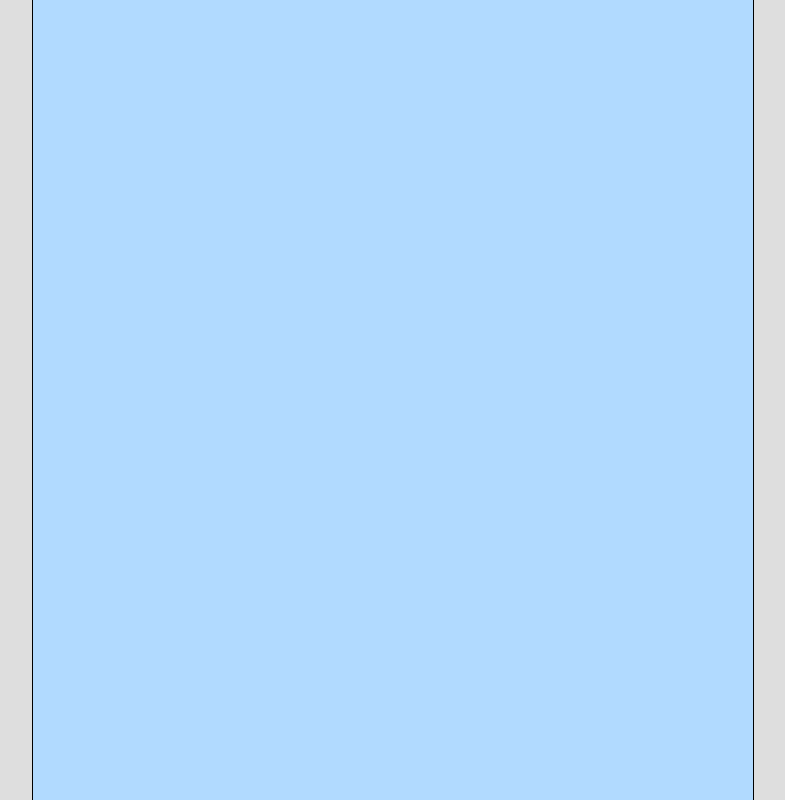
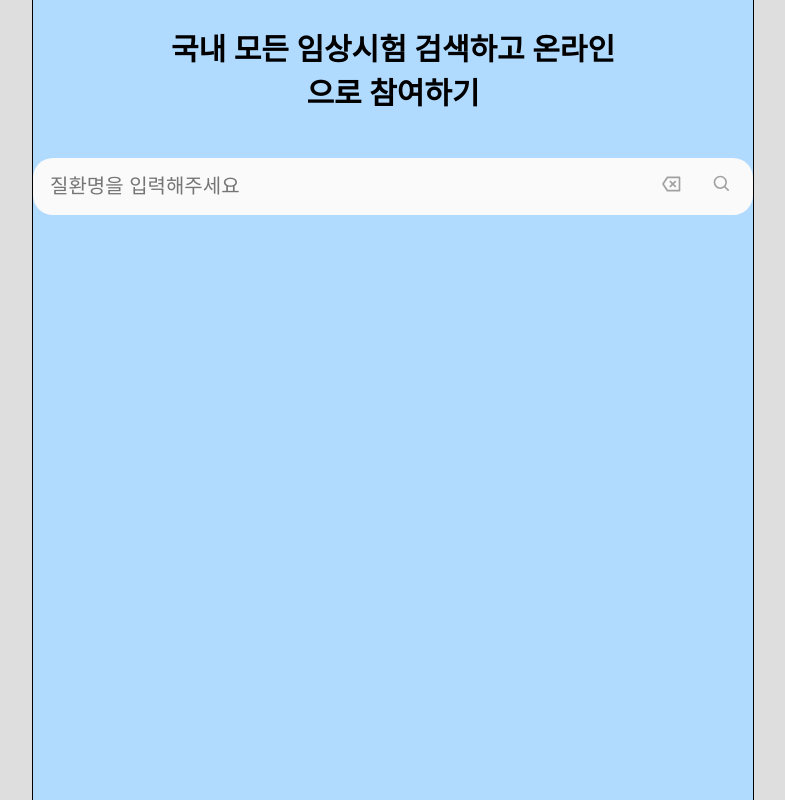
Before and after one commit to Hyeondoonge/pre-onboarding-11th-4, a React (Create React App) app: page / in a window 1280 px wide. Shown: the whole page, without its empty margins (247-1032 px from the left). Built offline with nearby package versions, Linux system fonts and the light colour scheme.

Commit message:
타이틀, 검색창, 검색결과 레이아웃 (#4)
- isFocused 상태에 따른 SearchArea, Result 렌더링 및 스타일 변화
- error boundary 작동을 위한 자식 컴포넌트 분리, 레이아웃

```diff
--- a/package.json
+++ b/package.json
@@ -6,6 +6,7 @@
     "axios": "^1.4.0",
     "react": "^18.2.0",
     "react-dom": "^18.2.0",
+    "react-icons": "^4.10.1",
     "styled-components": "^6.0.4"
   },
   "devDependencies": {
--- a/src/App.tsx
+++ b/src/App.tsx
@@ -1,4 +1,5 @@
 import CustomThemeProvider from 'contexts/UserThemeProvider';
+import SearchPage from 'pages/SearchPage';
 import GlobalStyle from 'styles/GlobalStyle';
 
 function App() {
@@ -6,6 +7,7 @@ function App() {
     <>
       <CustomThemeProvider>
         <GlobalStyle />
+        <SearchPage />
       </CustomThemeProvider>
     </>
   );
--- /dev/null
+++ b/src/components/Result.tsx
@@ -0,0 +1,79 @@
+import { styled } from 'styled-components';
+import ErrorBoundary from './ErrorBoundary';
+import ResultErrorFallback from './ResultErrorFallback';
+
+export default function Result() {
+  return (
+    <StyledResult>
+      <StyledBorder>
+        <div />
+      </StyledBorder>
+      <ErrorBoundary fallback={<ResultErrorFallback />}>
+        <List />
+      </ErrorBoundary>
+    </StyledResult>
+  );
+}
+
+function List() {
+  const data = {
+    result: []
+  }; // 목데이터
+  const MAX_LENGTH = 10;
+  const RESULT_LENGTH = Math.min(MAX_LENGTH, data.result.length);
+
+  return (
+    <StyledList>
+      {data.result.length === 0 && <StyledItem>검색결과가 없습니다.</StyledItem>}
+      {data.result
+        .filter((_, index) => index < RESULT_LENGTH)
+        .map(({ sickNm }, index) => (
+          <StyledSickItem key={index}>{sickNm}</StyledSickItem>
+        ))}
+    </StyledList>
+  );
+}
+
+const StyledResult = styled.div`
+  position: relative;
+  width: 100%;
+
+  background-color: ${(props) => props.theme.textBackground};
+  border-bottom-left-radius: 20px;
+  border-bottom-right-radius: 20px;
+  overflow: hidden;
+  color: ${(props) => props.theme.main};
+  border: ${(props) => props.theme.textBorder};
+  border-top: none;
+`;
+
+const StyledList = styled.ul`
+  padding: 0;
+  margin: 0;
+  list-style: none;
+  display: flex;
+  flex-direction: column;
+`;
+
+const StyledItem = styled.li`
+  padding: 15px;
+`;
+
+const StyledSickItem = styled(StyledItem)`
+  cursor: pointer;
+  &:hover {
+    background-color: ${(props) => props.theme.focused};
+  }
+`;
+
+const StyledBorder = styled.div`
+  display: flex;
+  justify-content: center;
+  div {
+    width: 95%;
+    height: 1px;
+    background-color: ${(props) => props.theme.border};
+    position: absolute;
+    top: 0;
+  }
+`;
--- a/src/components/ResultErrorFallback.tsx
+++ b/src/components/ResultErrorFallback.tsx
@@ -5,9 +5,9 @@ export default function ResultErrorFallback() {
     <StyledResultErrorFallback>
       <div>
         <div>검색도중 오류가 발생하여</div>
-        <div>결과를 불러올 수 없습니다.</div>
+        <div>결과를 불러올 수 없습니다</div>
       </div>
-      <div>불편함을 드려 죄송합니다.</div>
+      <div>불편함을 드려 죄송합니다</div>
     </StyledResultErrorFallback>
   );
 }
@@ -16,6 +16,8 @@ const StyledResultErrorFallback = styled.div`
   font-size: 20px;
   display: flex;
   flex-direction: column;
+  align-items: center;
+  padding: 30px;
   gap: 20px;
   color: ${(props) => props.theme.main};
 `;
--- /dev/null
+++ b/src/components/SearchArea.tsx
@@ -0,0 +1,62 @@
+import { styled } from 'styled-components';
+import { BiSearch } from 'react-icons/bi';
+import { RiDeleteBack2Line } from 'react-icons/ri';
+
+interface SearchAreaProps {
+  isFocused: boolean;
+  updateFocused: (isFocused: boolean) => void;
+}
+
+export default function SearchArea({ isFocused, updateFocused }: SearchAreaProps) {
+  return (
+    <StyledSearchArea>
+      <StyledTextField isFocused={isFocused} onFocus={() => updateFocused(true)}>
+        <input type='text' placeholder='질환명을 입력해주세요' />
+        <IconButton type='button'>
+          <RiDeleteBack2Line />
+        </IconButton>
+        <IconButton type='button'>
+          <BiSearch />
+        </IconButton>
+      </StyledTextField>
+    </StyledSearchArea>
+  );
+}
+
+const IconButton = styled.button`
+  background-color: transparent;
+  border: none;
+  font-size: inherit;
+  color: ${(props) => props.theme.secondary};
+  cursor: pointer;
+`;
+
+const StyledTextField = styled.div<{ isFocused: boolean }>`
+  background-color: ${(props) => props.theme.textBackground};
+  display: flex;
+  justify-content: space-between;
+  align-items: center;
+
+  padding: 15px;
+  font-size: 1.25rem;
+
+  input {
+    color: ${(props) => props.theme.main};
+    font-size: inherit;
+    background-color: transparent;
+    border: none;
+    width: 85%;
+  }
+  input:focus {
+    outline: none;
+    border: none;
+  }
+
+  border-radius: ${(props) => (props.isFocused ? '20px 20px 0px 0px' : '20px')};
+  border: ${(props) => props.theme.textBorder};
+  border-bottom: ${(props) => (props.isFocused ? 'none' : props.theme.textBorder)};
+`;
+
+const StyledSearchArea = styled.div`
+  width: 100%;
+`;
--- /dev/null
+++ b/src/pages/SearchPage.tsx
@@ -0,0 +1,49 @@
+import ErrorBoundary from 'components/ErrorBoundary';
+import Result from 'components/Result';
+import ResultErrorFallback from 'components/ResultErrorFallback';
+import SearchArea from 'components/SearchArea';
+import { useState } from 'react';
+import { styled } from 'styled-components';
+
+export default function SearchPage() {
+  const [isFocused, setIsFocused] = useState(false);
+
+  const updateFocused = (isFocused: boolean) => {
+    setIsFocused(isFocused);
+  };
+
+  return (
+    <StyledSearchPage>
+      <div>
+        <h2>국내 모든 임상시험 검색하고 온라인으로 참여하기</h2>
+      </div>
+      <div>
+        <SearchArea isFocused={isFocused} updateFocused={updateFocused} />
+        {isFocused && (
+          <ErrorBoundary fallback={<ResultErrorFallback />}>
+            <Result />
+          </ErrorBoundary>
+        )}
+      </div>
+    </StyledSearchPage>
+  );
+}
+
+const StyledSearchPage = styled.div`
+  height: 100vh;
+  display: flex;
+  flex-direction: column;
+  align-items: center;
+  font-size: 1.25rem;
+  gap: 20px;
+
+  & > div:nth-child(1) {
+    width: 65%;
+    text-align: center;
+    color: ${(props) => props.theme.main};
+  }
+
+  & > div:nth-child(2) {
+    width: 100%;
+  }
+`;
--- a/src/styles/theme.ts
+++ b/src/styles/theme.ts
@@ -4,10 +4,12 @@ export const Dark: DefaultTheme = {
   main: '#D4D4D4',
   secondary: '#B7B7B7',
   placeholder: '#A0A0A0',
-  background: '#0D161E',
+  background: '#101316',
+  textBackground: 'transparent',
   icons: '#C6C6C6',
   border: '#A1A1A1',
-  focused: '#333333'
+  focused: '#333333',
+  textBorder: '1px solid #A1A1A1'
 };
 
 export const Light: DefaultTheme = {
@@ -15,8 +17,10 @@ export const Light: DefaultTheme = {
   secondary: '#A1A1A1',
   placeholder: '#C3C3C3',
   background: '#B1DAFF',
+  textBackground: '#FAFAFA',
   icons: '#838383',
   border: '#C7C7C7',
   focused: '#F1F1F1',
-  shadow: '#ABABAB'
+  shadow: '#ABABAB',
+  textBorder: 'none'
 };
--- a/src/types/common.ts
+++ b/src/types/common.ts
@@ -1,2 +1,2 @@
-export type TResult = { sickCd: number; sickNm: string };
+export type TResult = { sickCd: string; sickNm: string }[];
 export type TCachedResult = { result: TResult; expired_time: number };
--- a/src/types/styled.d.ts
+++ b/src/types/styled.d.ts
@@ -6,9 +6,11 @@ declare module 'styled-components' {
     secondary: string;
     placeholder: string;
     background: string;
+    textBackground: string;
     icons: string;
     border: string;
     focused: string;
     shadow?: string;
+    textBorder: string;
   }
 }
```
Also changed, not shown: 1 other file (tests, documents, lock files or other folders).
